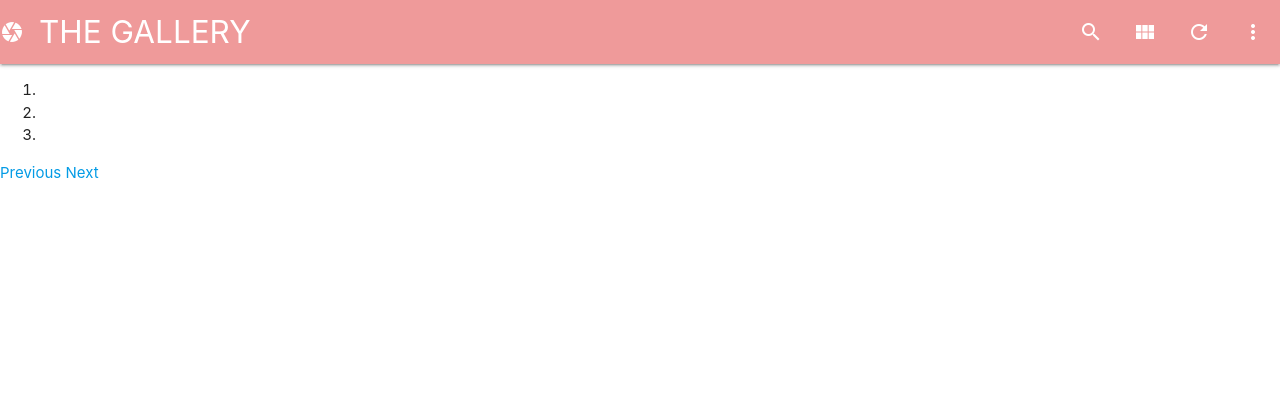
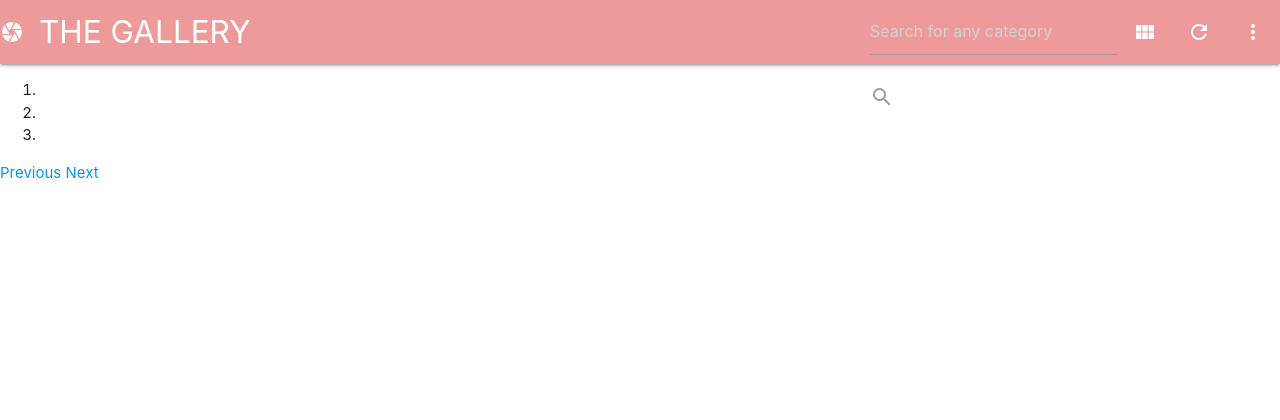
Before and after one commit to Ian1017/Gallery, a Django app: template photos/templates/home.html in a window 1280 px wide. Shown: the top 420 px of the page. Run offline with Django 3.2, Linux system fonts and the light colour scheme; the template is opened without the code that fills it, so the values that code supplies are empty; some libraries are stand-ins or nearby versions.

Commit message:
add navbar

```diff
--- a/photos/templates/navbar.html
+++ b/photos/templates/navbar.html
@@ -6,16 +6,27 @@
   <meta name="viewport" content="width=device-width, initial-scale=1">
 </head>
 <body>
+    <div class="navbar-fixed">
         <nav class="red lighten-3">
           <div class="nav-wrapper">
-                  <a href="#!" class="brand-logo"><i class="material-icons">camera</i>THE GALLERY</a>
+            <a href="{% url 'home'%}" class="brand-logo"><i class="material-icons">camera</i>THE GALLERY</a>
             <ul class="right hide-on-med-and-down">
-                    <li><a href="sass.html"><i class="material-icons">search</i></a></li>
+
+              <li class="nav-wrapper">
+
+                  <form role="search" action="{% url 'search' %}">
+
+                    <input id="search" type="search" name="search" placeholder="Search for any category" required>
+                    <label class="label-icon" for="search"><i class="material-icons">search</i></label>
+                  </form>
+
+              </li>
               <li><a href="badges.html"><i class="material-icons">view_module</i></a></li>
               <li><a href="collapsible.html"><i class="material-icons">refresh</i></a></li>
               <li><a href="mobile.html"><i class="material-icons">more_vert</i></a></li>
             </ul>
           </div>
         </nav>
+      </div>
 </body>
 </html>
--- a/photos/urls.py
+++ b/photos/urls.py
@@ -6,5 +6,6 @@ from django.conf import settings
 urlpatterns = [
     url("^$", views.home, name="home")
 ]
+
 if settings.DEBUG:
     urlpatterns = static(settings.MEDIA_URL, document_root=settings.MEDIA_ROOT)
```
Also changed, not shown: photos/models.py (+13 -1 lines). Lines whose indentation alone changed are shown as unchanged.
